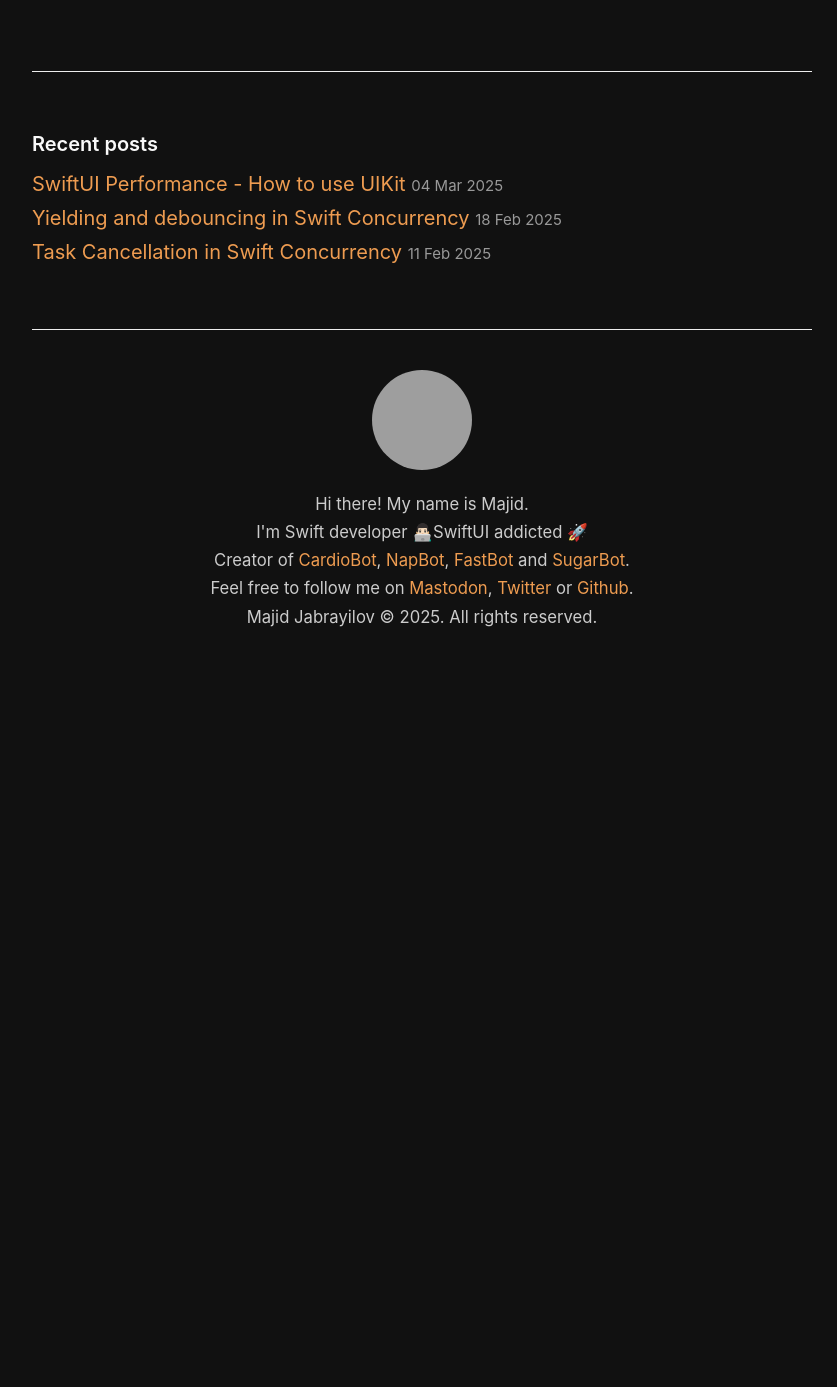
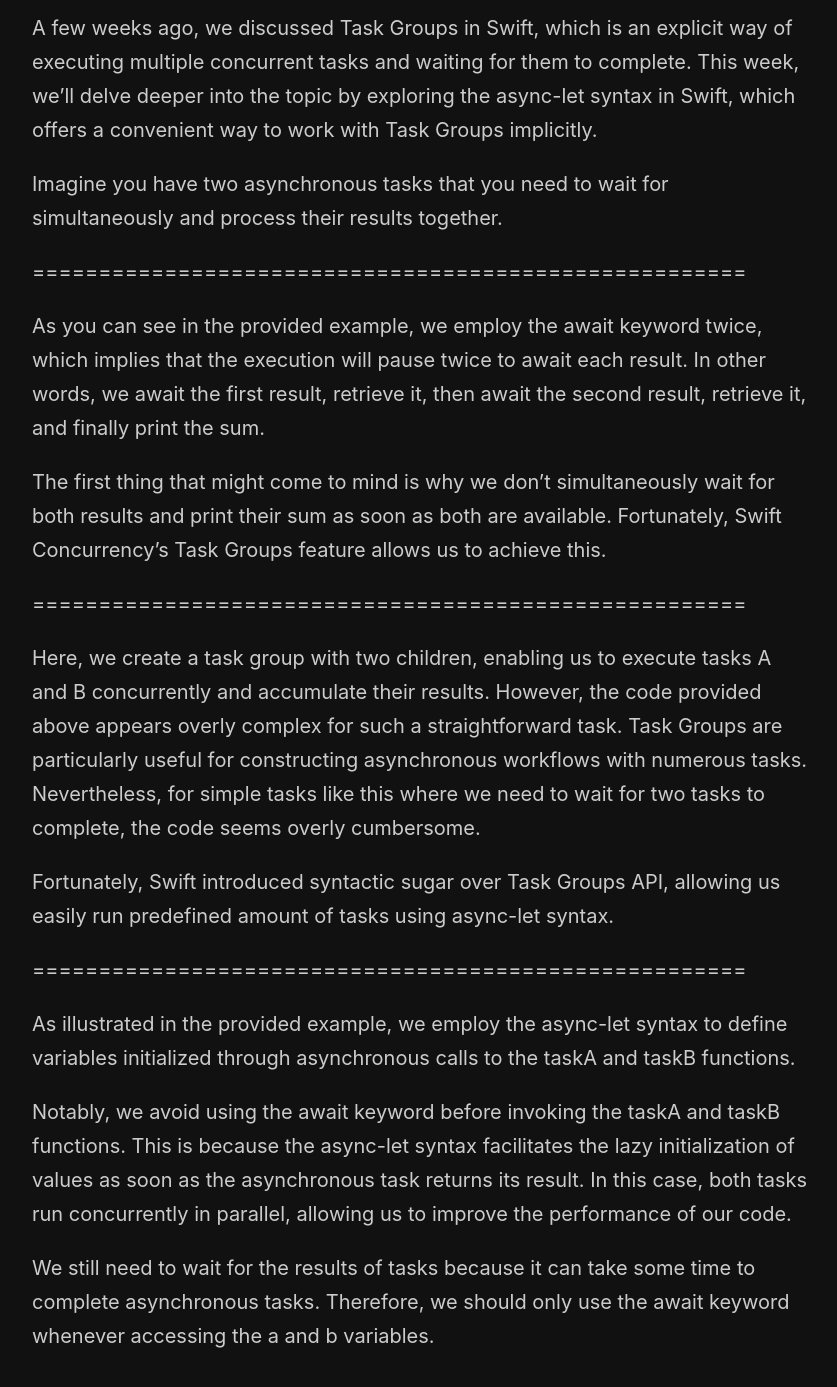
Before and after one commit to mecid/mecid.github.io, a Jekyll site: the page built from _posts/2025-03-25-awaiting-multiple-async-tasks-in-swift.md, in a window 1280 px wide and 1400 px high, scrolled down 265 px. Shown: the top 1387 px of the window, without its empty margins (218-1055 px from the left). Built offline with Jekyll 4.4.1, drawn with Linux system fonts in a browser that asks for light colours; before the commit the page ends 936 px from its top, so only the background shows below that; grey boxes are pictures that could not be loaded.

Commit message:
async let post content added

```diff
--- a/_posts/2025-03-25-awaiting-multiple-async-tasks-in-swift.md
+++ b/_posts/2025-03-25-awaiting-multiple-async-tasks-in-swift.md
@@ -2,3 +2,27 @@
 title: Awaiting multiple async tasks in Swift
 layout: post
 ---
+
+A few weeks ago, we discussed Task Groups in Swift, which is an explicit way of executing multiple concurrent tasks and waiting for them to complete. This week, we’ll delve deeper into the topic by exploring the async-let syntax in Swift, which offers a convenient way to work with Task Groups implicitly.
+
+Imagine you have two asynchronous tasks that you need to wait for simultaneously and process their results together.
+
+======================================================
+
+As you can see in the provided example, we employ the await keyword twice, which implies that the execution will pause twice to await each result. In other words, we await the first result, retrieve it, then await the second result, retrieve it, and finally print the sum.
+
+The first thing that might come to mind is why we don’t simultaneously wait for both results and print their sum as soon as both are available. Fortunately, Swift Concurrency’s Task Groups feature allows us to achieve this.
+
+======================================================
+
+Here, we create a task group with two children, enabling us to execute tasks A and B concurrently and accumulate their results. However, the code provided above appears overly complex for such a straightforward task. Task Groups are particularly useful for constructing asynchronous workflows with numerous tasks. Nevertheless, for simple tasks like this where we need to wait for two tasks to complete, the code seems overly cumbersome.
+
+Fortunately, Swift introduced syntactic sugar over Task Groups API, allowing us easily run predefined amount of tasks using async-let syntax.
+
+======================================================
+
+As illustrated in the provided example, we employ the async-let syntax to define variables initialized through asynchronous calls to the taskA and taskB functions.
+
+Notably, we avoid using the await keyword before invoking the taskA and taskB functions. This is because the async-let syntax facilitates the lazy initialization of values as soon as the asynchronous task returns its result. In this case, both tasks run concurrently in parallel, allowing us to improve the performance of our code.
+
+We still need to wait for the results of tasks because it can take some time to complete asynchronous tasks. Therefore, we should only use the await keyword whenever accessing the a and b variables.
```
